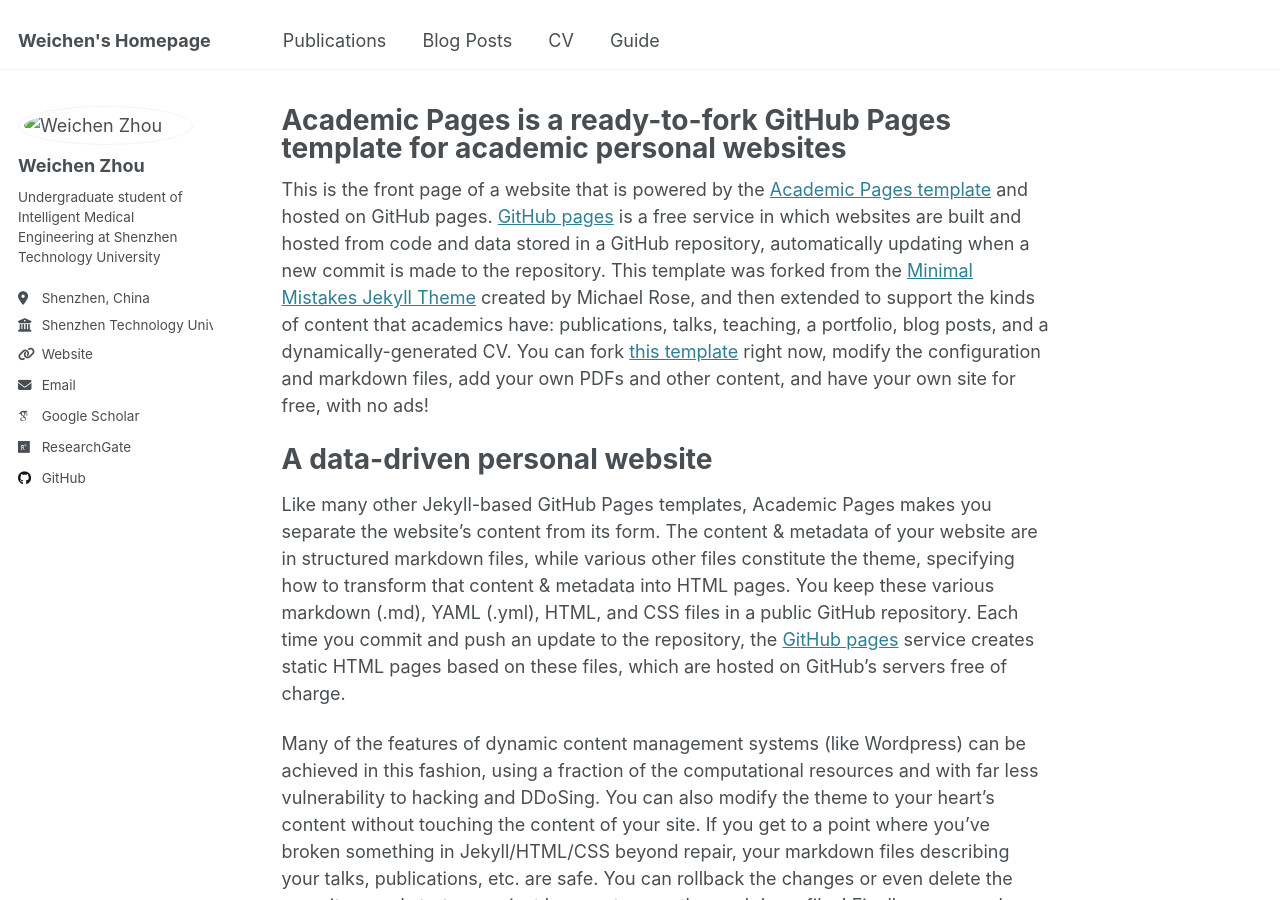
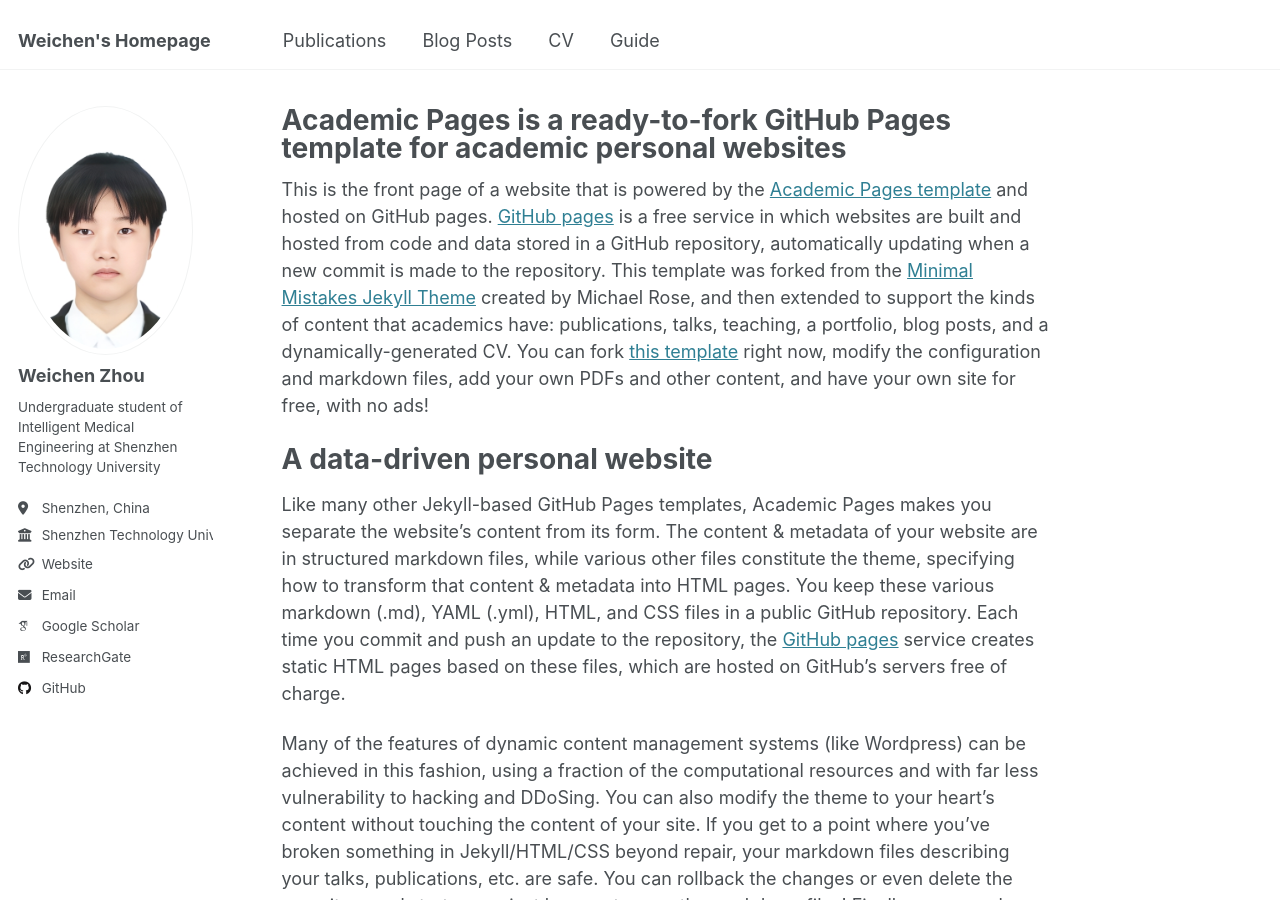
Before and after one commit to WEIC-7/WEIC-7.github.io, a Jekyll site: the page built from _pages/about.md, in a window 1280 px wide and 900 px high. Built offline with Jekyll 4.4.1, drawn with Linux system fonts in a browser that asks for light colours; some web fonts are replaced.

Commit message:
Update _config.yml

```diff
--- a/_config.yml
+++ b/_config.yml
@@ -20,7 +20,7 @@ repository               : "WEIC-7/WEIC-7.github.io"
 #               Additional customization can be done by editing /_includes/author-profile.html
 author:
   # Biographic information
-  avatar           : "/images/sztu.jpg"
+  avatar           : "sztu.jpg"
   name             : "Weichen Zhou"
   pronouns         : # example: "she/her"
   bio              : "Undergraduate student of Intelligent Medical Engineering at Shenzhen Technology University"
```
